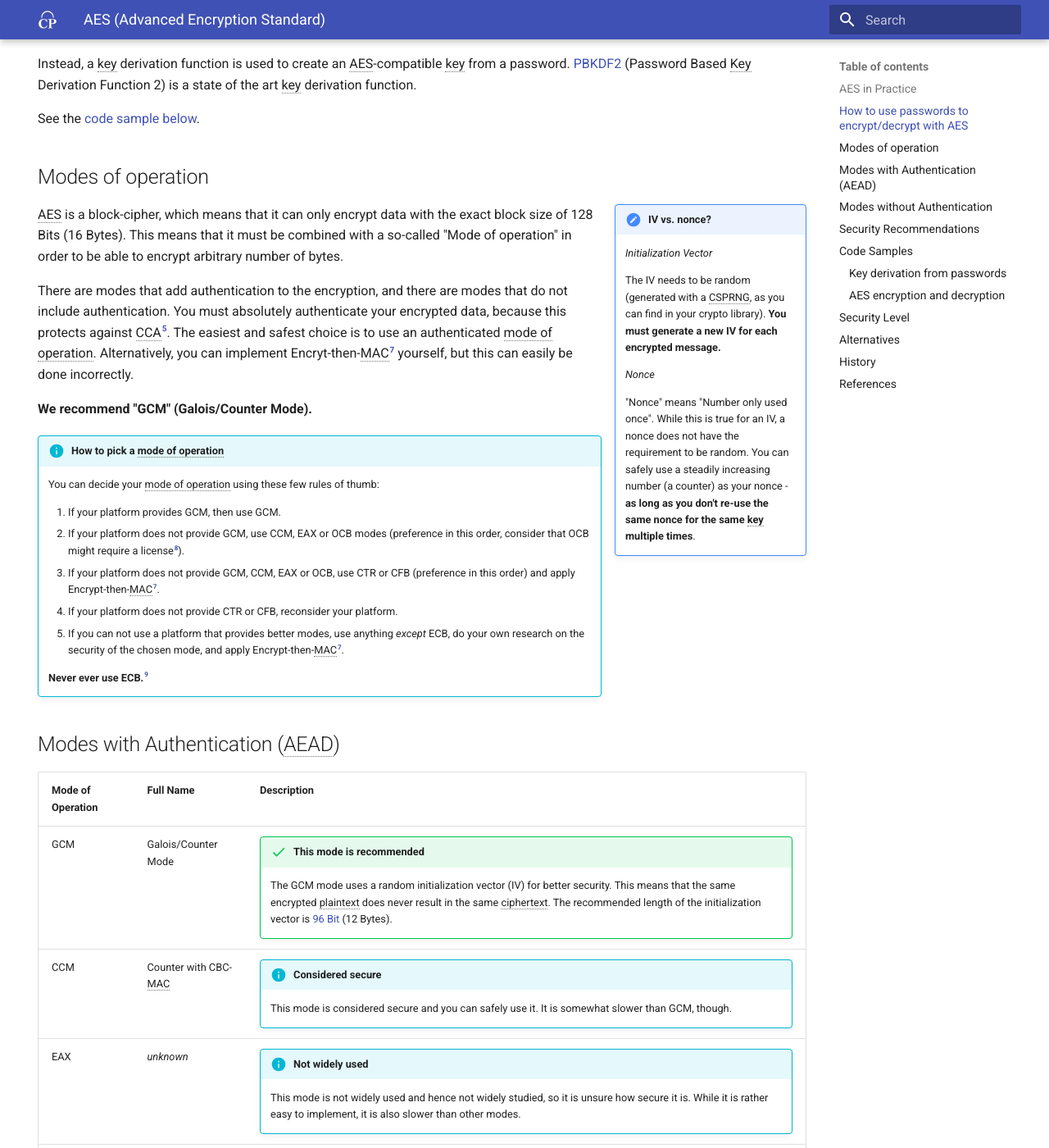
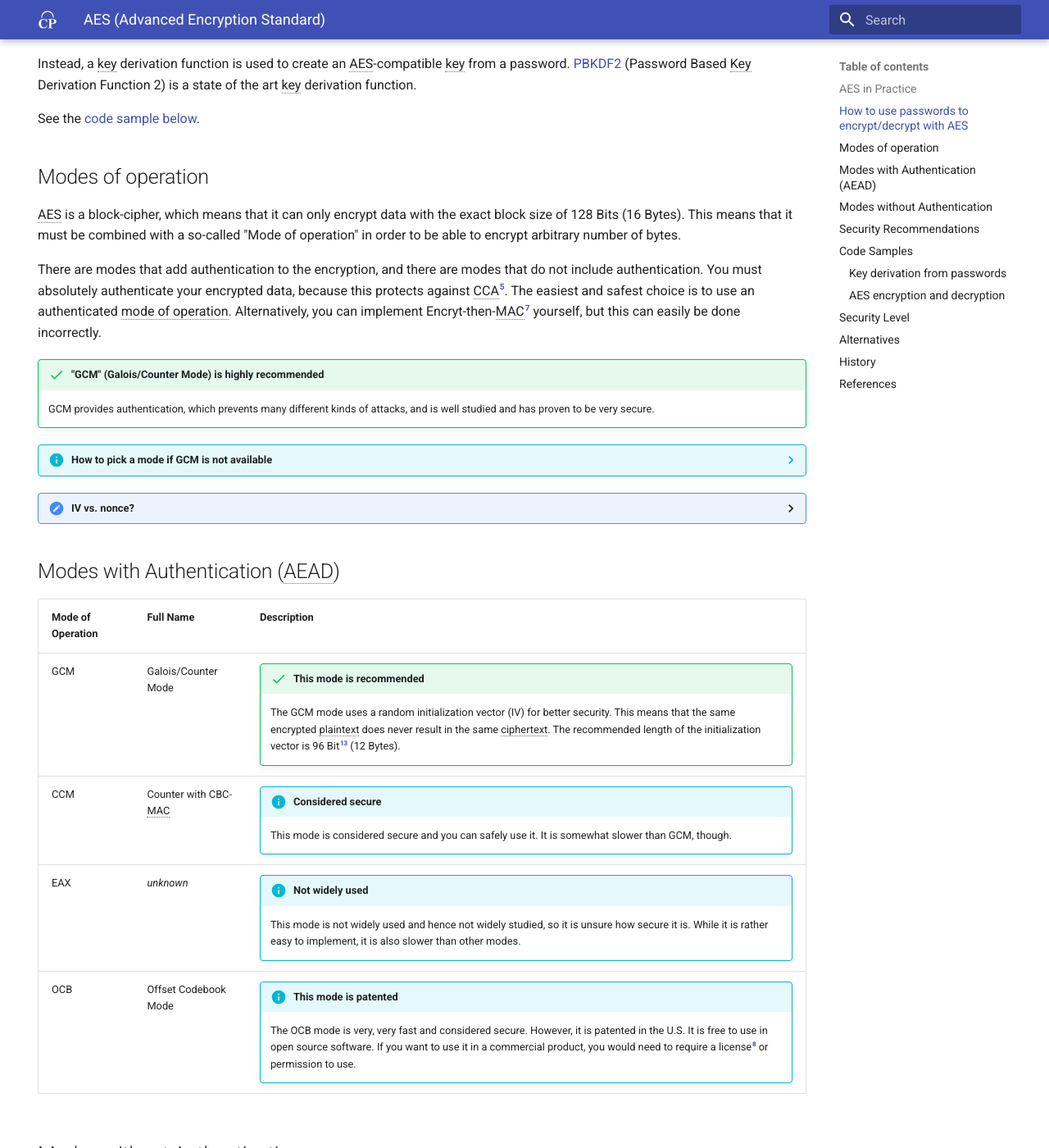
Before and after one commit to daniel-kun/cryptography-primer.info, an MkDocs documentation site: the page built from docs/algorithms/aes.md, in a window 1280 px wide and 1400 px high, scrolled down 1424 px. Shown: the whole window at 82% size. Built offline with MkDocs 1.6.1 and Material for MkDocs 9.7.7, drawn with Linux system fonts in a browser that asks for light colours; some of the changed text lies outside the part shown.

Commit message:
AES: More fine-tuning to the AES page. I now actually feel good enough to publish this without a disclaimer (the disclaimer is still there until I've polished all pages so that I feel safe to  publicly share them)

```diff
--- a/docs/algorithms/aes.md
+++ b/docs/algorithms/aes.md
@@ -48,41 +48,46 @@ See the [code sample below](/algorithms/aes/#key-derivation-from-passwords).
 
 ## Modes of operation
 
-!!! hint inline end "IV vs. nonce?"
-
-    *Initialization Vector*
-
-    The IV needs to be random (generated with a CSPRNG, as you can find in your crypto library).
-    __You must generate a new IV for each encrypted message.__
-
-    *Nonce*
-
-    "Nonce" means "Number only used once". While this is true for an IV, a nonce does not have the requirement to be random. You can safely
-    use a steadily increasing number (a counter) as your nonce - __as long as you don't re-use the same nonce for the same key multiple times__.
-
 AES is a block-cipher, which means that it can only encrypt data with the exact block size of 128 Bits (16 Bytes). This means that it must be combined with a so-called "Mode of operation" in order to be able to encrypt arbitrary number of bytes.
 
 There are modes that add authentication to the encryption, and there are modes that do not include authentication. You must absolutely authenticate your encrypted data, because this protects against CCA[^4]. The easiest and safest choice is to use an authenticated mode of operation. Alternatively, you can implement Encryt-then-MAC[^6] yourself, but this can easily be done incorrectly.
 
-__We recommend "GCM" (Galois/Counter Mode).__
+!!! success ""GCM" (Galois/Counter Mode) is highly recommended"
 
-!!! info "How to pick a mode of operation"
+    GCM provides authentication, which prevents many different kinds of attacks, and is well studied and has proven to be very secure.
+
+??? info "How to pick a mode if GCM is not available"
 
     You can decide your mode of operation using these few rules of thumb:
 
     1. If your platform provides GCM, then use GCM.
     1. If your platform does not provide GCM, use CCM, EAX or OCB modes (preference in this order, consider that OCB might require a license[^7]).
     1. If your platform does not provide GCM, CCM, EAX or OCB, use CTR or CFB (preference in this order) and apply Encrypt-then-MAC[^6].
-    1. If your platform does not provide CTR or CFB, reconsider your platform.
+    1. If your platform also does not provide CTR or CFB, reconsider your platform.
     1. If you can not use a platform that provides better modes, use anything *except* ECB, do your own research on the security of the chosen mode, and apply Encrypt-then-MAC[^6].
 
     __Never ever use ECB.__[^8]
+
+??? hint "IV vs. nonce?"
+
+    Neither an IV (initialization vector) nor a nonce are secret and are usually sent alongside the ciphertext.
+
+    __What is an "*Initialization Vector*"?__
+
+    The IV needs to be random (generated with a CSPRNG, as you can find in your crypto library).
+    __You must generate a new IV for each encrypted message.__
+
+    __What is a "*Nonce*"?__
+
+    "Nonce" means "Number only used once". While this is also true for an IV, a nonce does not have the requirement to be random. You can safely
+    use a steadily increasing number (a counter) as your nonce, but you must not re-use the same number for different encryptions.
+    __You must generate a new nonce for each encrypted message.__
 
 ## Modes with Authentication (AEAD)
 
 |Mode of Operation|Full Name|Description|
 |------|---------|-----------|
-|GCM|Galois/Counter Mode|<div class="admonition success"><p class="admonition-title">This mode is recommended</p><p>The GCM mode uses a random initialization vector (IV) for better security. This means that the same encrypted plaintext does never result in the same ciphertext. The recommended length of the initialization vector is [96 Bit](https://csrc.nist.gov/publications/detail/sp/800-38d/final) (12 Bytes).</p></div>|
+|GCM|Galois/Counter Mode|<div class="admonition success"><p class="admonition-title">This mode is recommended</p><p>The GCM mode uses a random initialization vector (IV) for better security. This means that the same encrypted plaintext does never result in the same ciphertext. The recommended length of the initialization vector is 96 Bit[^13] (12 Bytes).</p></div>|
 |CCM|Counter with CBC-MAC|<div class="admonition info"><p class="admonition-title">Considered secure</p><p>This mode is considered secure and you can safely use it. It is somewhat slower than GCM, though.</p></div>|
 |EAX|<i>unknown</i>|<div class="admonition info"><p class="admonition-title">Not widely used</p><p>This mode is not widely used and hence not widely studied, so it is unsure how secure it is. While it is rather easy to implement, it is also slower than other modes.</p></div>|
 |OCB|Offset Codebook Mode|<div class="admonition info"><p class="admonition-title">This mode is patented</p><p>The OCB mode is very, very fast and considered secure. However, it is patented in the U.S. It is free to use in open source software. If you want to use it in a commercial product, you would need to require a license[^7] or permission to use</a>.</p></div>|
@@ -95,12 +100,14 @@ __We recommend "GCM" (Galois/Counter Mode).__
 
     Unauthenticated modes are vulnerable to CCA (Chosen Ciphertext Attack), which authenticated modes are not.
 
+    __You must apply Encrypt-then-MAC[^6] manually__ in your encryption scheme to prevent CCA-attacks if you are forced to use an unauthenticated mode.
+
 |Mode of Operation|Full Name|Description|
 |------|---------|-----------|
-|CTR|Counter Mode|<div class="admonition info"><p class="admonition-title">Use GCM or CCM instead, if possible</p><p>Because this mode does not provide authentication, it is not recommended. However, of all the unauthenticated modes, it is the one with the strongest safety attributes and that is the least easy one to implement incorrectly. If taken care[^5], the IV can be a nonce and does not need to be produced by an CSPRNG, which could be an advantage. Can be parallelized.</p><p><b>You must apply Encrypt-then-MAC[^6] manually when using an unauthenticated mode</b></p></div>|
+|CTR|Counter Mode|<div class="admonition info"><p class="admonition-title">Use GCM or CCM instead, if possible</p><p>Because this mode does not provide authentication, it is not recommended. However, of all the unauthenticated modes, it is the one with the strongest safety attributes and that is the least easy one to implement incorrectly. If taken care[^5], the IV can be a nonce and does not need to be produced by a CSPRNG, which could be an advantage. Can be parallelized.</p><p><b>You must apply Encrypt-then-MAC[^6] manually when using an unauthenticated mode</b></p></div>|
 |CFB|Cipher Feedback|<div class="admonition info"><p class="admonition-title">Use GCM, CCM or CTR instead, if possible</p><p>This mode is pretty similar to CBC, but chains the blocks in a different way. It is also always used with an Initialization Vector, and the IV is required to be produced by a CSPRNG.</p><p><b>You must apply Encrypt-then-MAC[^6] manually when using an unauthenticated mode.</b></p></div>|
 |CTS|Ciphertext Stealing|<div class="admonition failure"><p class="admonition-title">Not recommended</p><p>Ciphertext stealing is a variation of ECB or CBC, but is in practice only used like CBC. The difference is that the last two blocks are chained differently. The security is not notably different from CBC.</p></div>|
-|CBC|Cipher Block Chaining|<div class="admonition failure"><p class="admonition-title">Not recommended</p><p>This mode requires padding, which makes it vulnerable to padding oracle attacks.</p></div>|
+|CBC|Cipher Block Chaining|<div class="admonition failure"><p class="admonition-title">Not recommended</p><p>This mode requires padding, which makes it vulnerable to padding oracle attacks[^12].</p></div>|
 |ECB|Electronic Code Book|<div class="admonition failure"><p class="admonition-title">Do not ever use this<p><p>This method is *not recommended*, because it does not introduce diffusion into the ciphertext, which means that the same block is encrypted to the same ciphertext, effectively leaking patterns, which can easily be used to gain information that should be hidden.</p></div>|
 
 ## Security Recommendations
@@ -305,5 +312,7 @@ Other Symmetric Encryption algorithms are:
 [^10]: [BSI - Technical Guide - Cryptographic Mechanisms:
 Recommendations and Key Lengths](https://www.bsi.bund.de/SharedDocs/Downloads/EN/BSI/Publications/TechGuidelines/TG02102/BSI-TR-02102-1.pdf?__blob=publicationFile) on bsi.bund.de
 [^11]: [Biclique attack](https://en.wikipedia.org/wiki/Biclique_attack) on Wikipedia
+[^12]: [Padding oracle attack](https://en.wikipedia.org/wiki/Padding_oracle_attack) on Wikipedia
+[^13]: [Recommendation for Block Cipher Modes of Operation: Galois/Counter Mode (GCM) and GMAC](https://csrc.nist.gov/publications/detail/sp/800-38d/final) on csrc.nist.gov
 
 --8<-- "includes/abbrevations.md"
--- a/includes/abbrevations.md
+++ b/includes/abbrevations.md
@@ -1,6 +1,6 @@
 *[AES]: Advanced Encryption Standard. A very secure block-cipher that can provide authenticated encryption when combined with the GCM mode of operation.
 *[Rijndael]: This is the original name of the algorithm that then became AES - the Advanced Encryption Standard, which is provides state of the art secure encryption.
-*[AE]: Authenticated Encryption with Associated Data. This describes ciphers that, in addition to confidentiallity, also provide authenticity of the data. This means that you can be sure that the sender of data encrypted using an AE cipher is guaranteed to be genuine. AE is often added to "normal" ciphers by using an appropriate mode of operation. For example, AES is an AE cipher if you use it with the GCM mode.
+*[AE]: Authenticated Encryption. This describes ciphers that, in addition to confidentiallity, also provide authenticity of the data. This means that you can be sure that the sender of data encrypted using an AE cipher is guaranteed to be genuine. AE is often added to "normal" ciphers by using an appropriate mode of operation. For example, AES is an AE cipher if you use it with the GCM mode.
 *[AEAD]: Authenticated Encryption with Associated Data. This describes ciphers that, in addition to confidentiallity, also provide authenticity of the data. This means that you can be sure that the sender of data encrypted using an AEAD cipher is guaranteed to be genuine. AEAD is often added to "normal" ciphers by using an appropriate mode of operation. AEAD also allows sending plaintext "associated data" along the ciphertext that can be used by the recipient for additional operations - e.g. to look up the sender's secret key in a database based on an identifier sent with the associated data. For example, AES is an AEAD cipher if you use it with the GCM mode.
 *[Authenticated Encryption with Associated Data]: "AEAD" for short. This describes ciphers that, in addition to confidentiallity, also provide authenticity of the data. This means that you can be sure that the sender of data encrypted using an AEAD cipher is guaranteed to be genuine. AEAD is often added to "normal" ciphers by using an appropriate mode of operation. For example, AES is an AEAD cipher if you use it with the GCM mode.
 *[Block Cipher]: A block cipher is an encryption algorithm that can encrypt exactly one size of data, e.g. 128 Bits. Block ciphers can be used to encrypt arbitrary length of data when they are combined with a "mode of operation". In contrast, Stream Ciphers can directly encrypt arbitrary length of data, even in transit, but are less secure than Block Ciphers.
@@ -26,3 +26,4 @@
 *[DH]: Diffie-Hellman is a key exchange algorithm that can be used by two parties to agree on a shared secret key over an unsecure medium. With the help of some mathematical tricks, the data that is transferred via the unsecure medium will not allow an attacker (e.g. Man-in-the-Middle) to also learn the secret key.
 *[ECDH]: Elliptic Curve Diffie-Hellman is a key exchange algorithm based on the Diffie-Hellman algorithm, but using Elliptic Curve mathematics instead. The parties securely agree upon a secret Elliptic Curve private key over an unsecure medium.
 *[MAC]: A Message Authenticate Code can be used to guarantee that a message was sent by the designated sender, which must know some form of secret in addition to the message to construct the MAC. The recipient must know this secret, too, to validate that the MAC is valid for the given message. There are a multitude of different kinds of MAC algorithms and an entire chapter dedicated on this sites to MACs.
+*[padding oracle attack]: The padding oracle attack relies on modes of operation mainly for symmetric encryption algorithms that use deterministic padding. The attack can be used when a receiver (decrypter, e.g. a server) leaks information about whether the padding of a message is correct or not. This can then allow to encrypt or decrypt data without knowing the private key.
```
Also changed, not shown: other parts of docs/algorithms/aes.md (+1 -1 lines), includes/encryption_comparison.md (+1 -1 lines), docs/images/favicon.svg.
